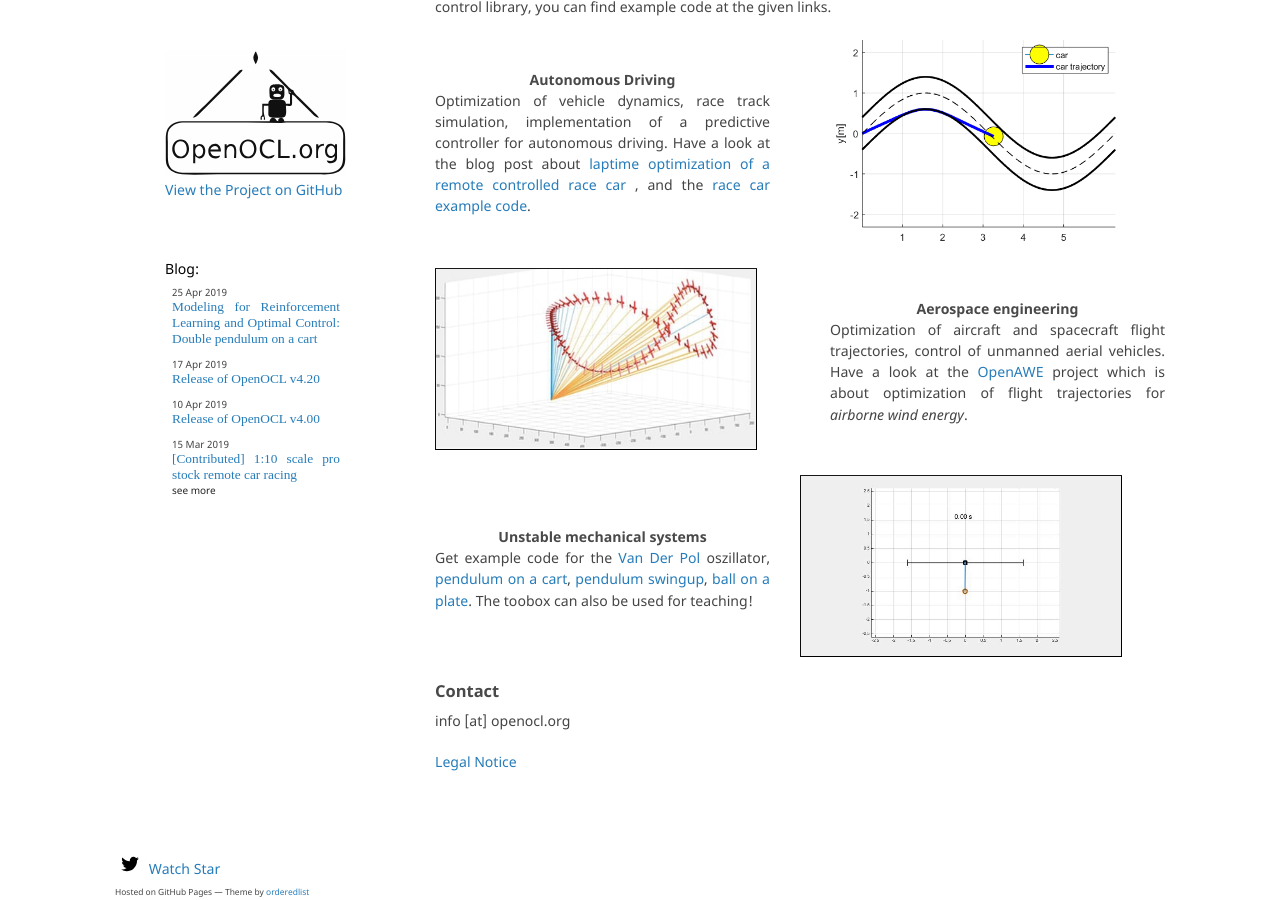
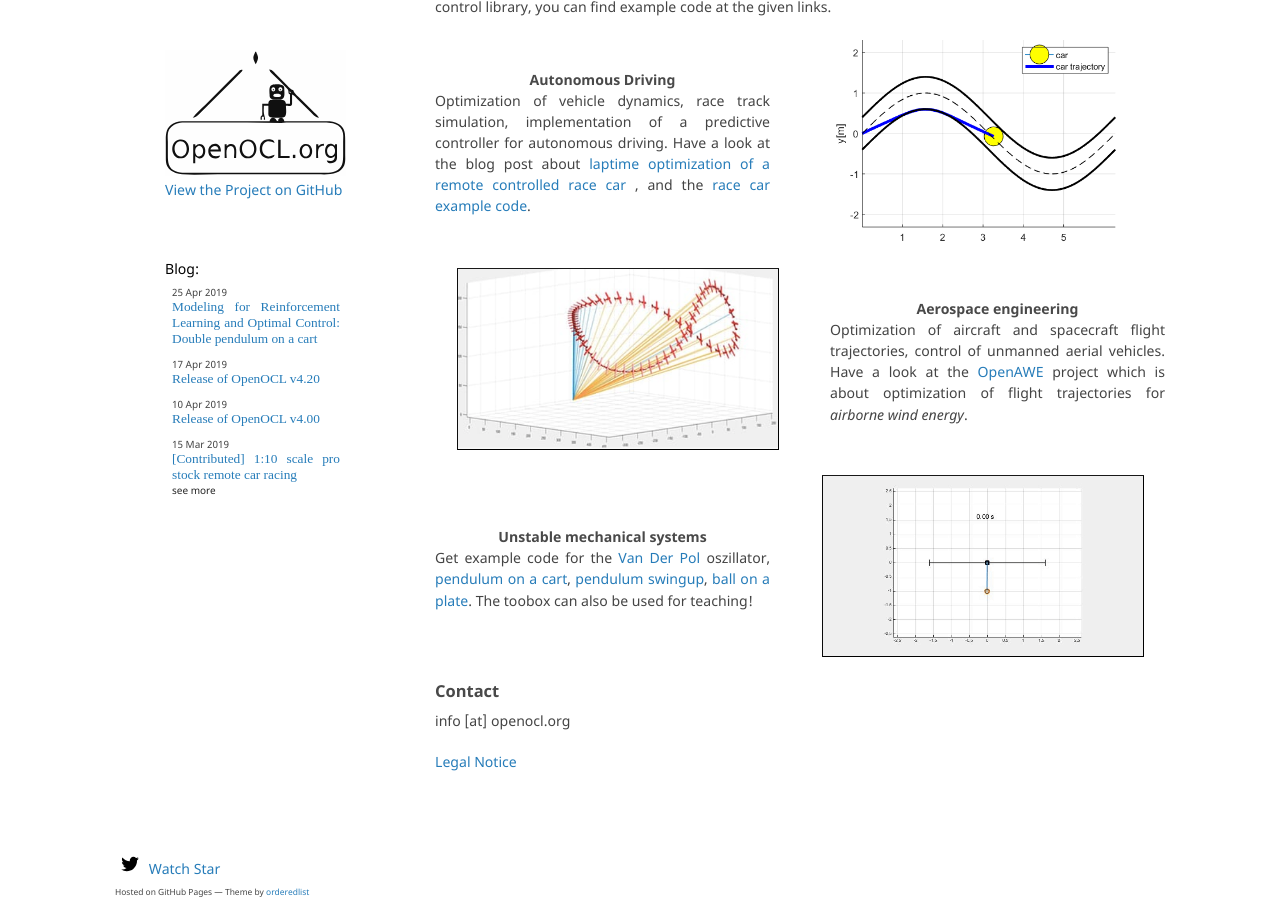
Before and after one commit to OpenOCL/openocl.github.io, a Jekyll site: the page built from frontpage.md, in a window 1280 px wide and 900 px high, scrolled down 671 px. Built offline with Jekyll 4.4.1, drawn with Linux system fonts in a browser that asks for light colours; some web fonts are replaced.

Commit message:
Update frontpage.md

```diff
--- a/frontpage.md
+++ b/frontpage.md
@@ -62,7 +62,7 @@
     <h4>Autonomous Driving</h4>
     <p>Optimization of vehicle dynamics, race track simulation, implementation of a predictive controller for autonomous driving. Have a look at the blog post about <a href="/contributed/stock-pro-race-car/">laptime optimization of a remote controlled race car </a>, and the <a href="https://github.com/OpenOCL/OpenOCL/tree/master/Examples/04RaceCar">race car example code</a>.</p>
   </div>
-  <div class="content-row-right content-row-right-img">
+  <div class="content-row-right content-row-img">
     <img src="/assets/img/race_white.png">
   </div>
 </div>
@@ -72,7 +72,7 @@
     <h4>Aerospace engineering</h4>
     <p>Optimization of aircraft and spacecraft flight trajectories, control of unmanned aerial vehicles. Have a look at the <a href="https://openawe.github.io">OpenAWE</a> project which is about optimization of flight trajectories for <em>airborne wind energy</em>.</p>
   </div>
-  <div class="content-row-left content-row-left-img">
+  <div class="content-row-left content-row-img">
     <img src="/imgs/lemn.png">
   </div>
 </div>
@@ -82,7 +82,7 @@
     <h4>Unstable mechanical systems</h4>
     <p>Get example code for the <a href="https://github.com/OpenOCL/OpenOCL/tree/master/Examples/01VanDerPol">Van Der Pol</a> oszillator, <a href="https://github.com/OpenOCL/OpenOCL/tree/master/Examples/05CartPole">pendulum on a cart</a>, <a href="https://github.com/OpenOCL/OpenOCL/tree/master/Examples/03Pendulum">pendulum swingup</a>, <a href="https://github.com/OpenOCL/OpenOCL/tree/master/Examples/02BallAndBeam">ball on a plate</a>. The toobox can also be used for teaching!</p>
   </div>
-  <div class="content-row-right content-row-right-img">
+  <div class="content-row-right content-row-img">
     <img src="/imgs/cartpole.gif">
   </div>
 </div>
```
